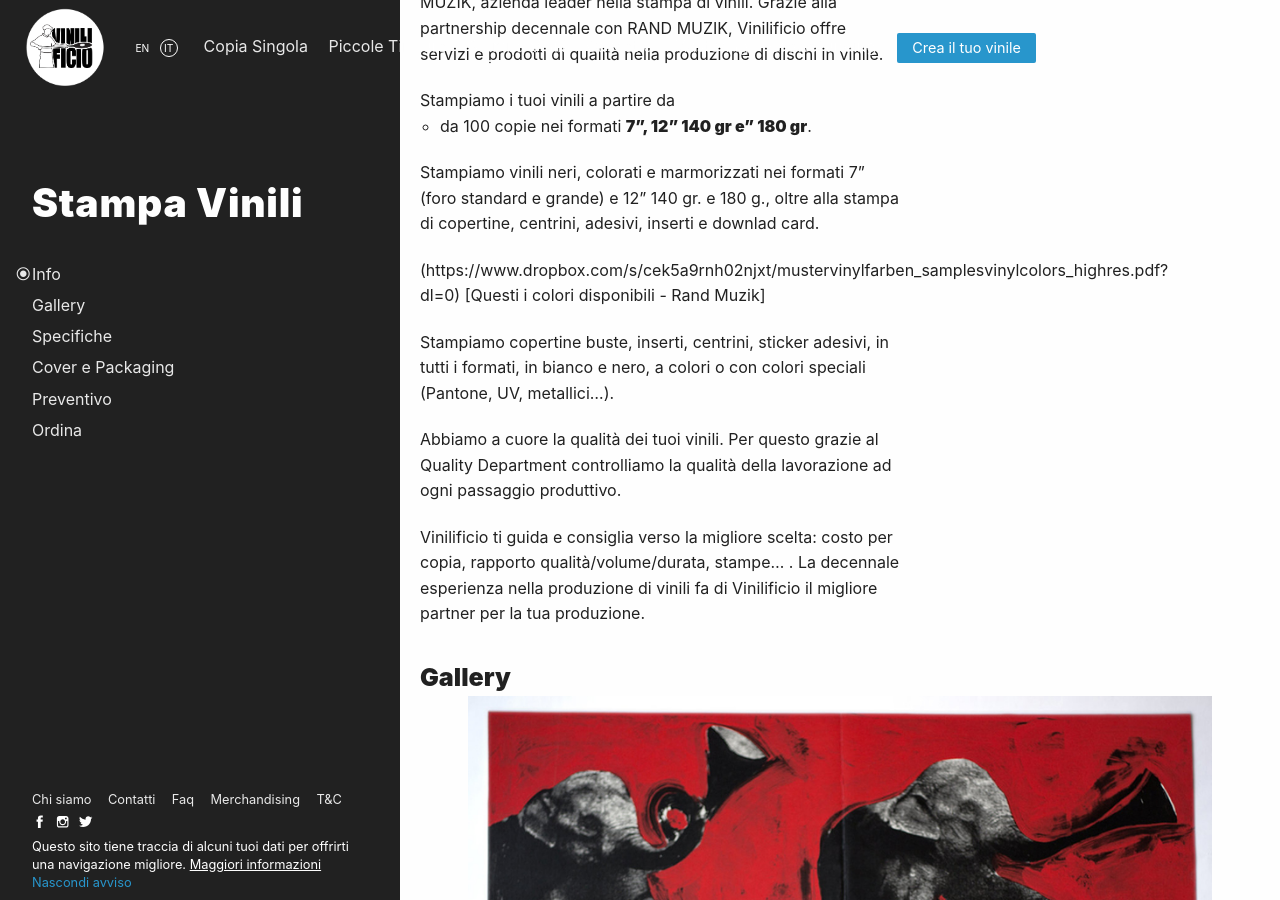
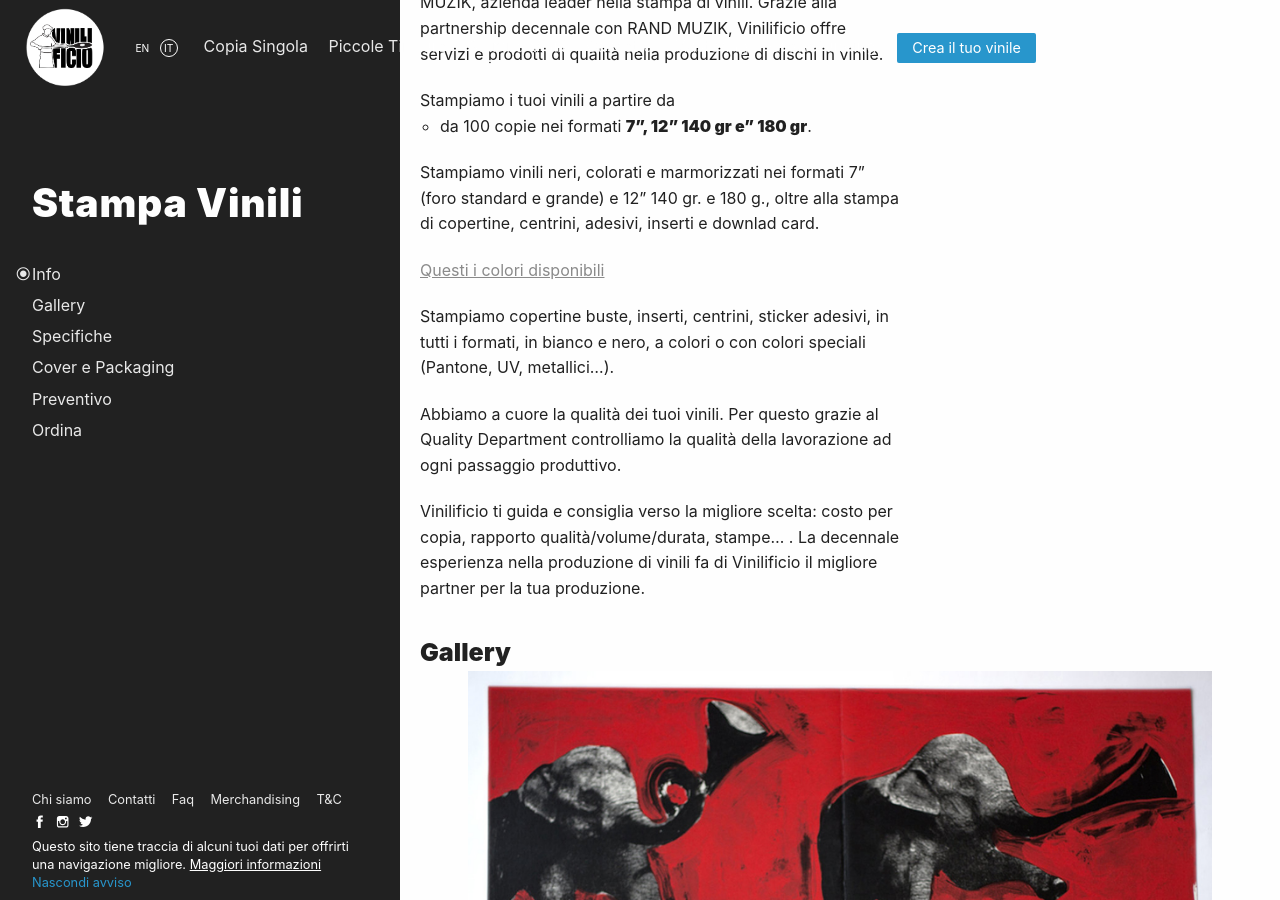
Before and after one commit to Vinilificio/vinilificio.com, a Jekyll site: the page built from _pages/stampa-vinili.md, in a window 1280 px wide and 900 px high, scrolled down 370 px. Built offline with Jekyll 4.4.1, drawn with Linux system fonts in a browser that asks for light colours; nearby versions of some CDN libraries; comment, search, counter and statistics services are not loaded.

Commit message:
Update stampa-vinili.md

```diff
--- a/_pages/stampa-vinili.md
+++ b/_pages/stampa-vinili.md
@@ -31,7 +31,7 @@
 
 Stampiamo vinili neri, colorati e marmorizzati nei formati 7" (foro standard e grande) e 12" 140 gr. e 180 g., oltre alla stampa di copertine, centrini, adesivi, inserti e downlad card.
 
-(https://www.dropbox.com/s/cek5a9rnh02njxt/mustervinylfarben_samplesvinylcolors_highres.pdf?dl=0) [Questi i colori disponibili - Rand Muzik]
+<a href="https://www.dropbox.com/s/cek5a9rnh02njxt/mustervinylfarben_samplesvinylcolors_highres.pdf?dl=0">Questi i colori disponibili</a>
 
 Stampiamo copertine buste, inserti, centrini, sticker adesivi, in tutti i formati, in bianco e nero, a colori o con colori speciali (Pantone, UV, metallici...).
 
```
